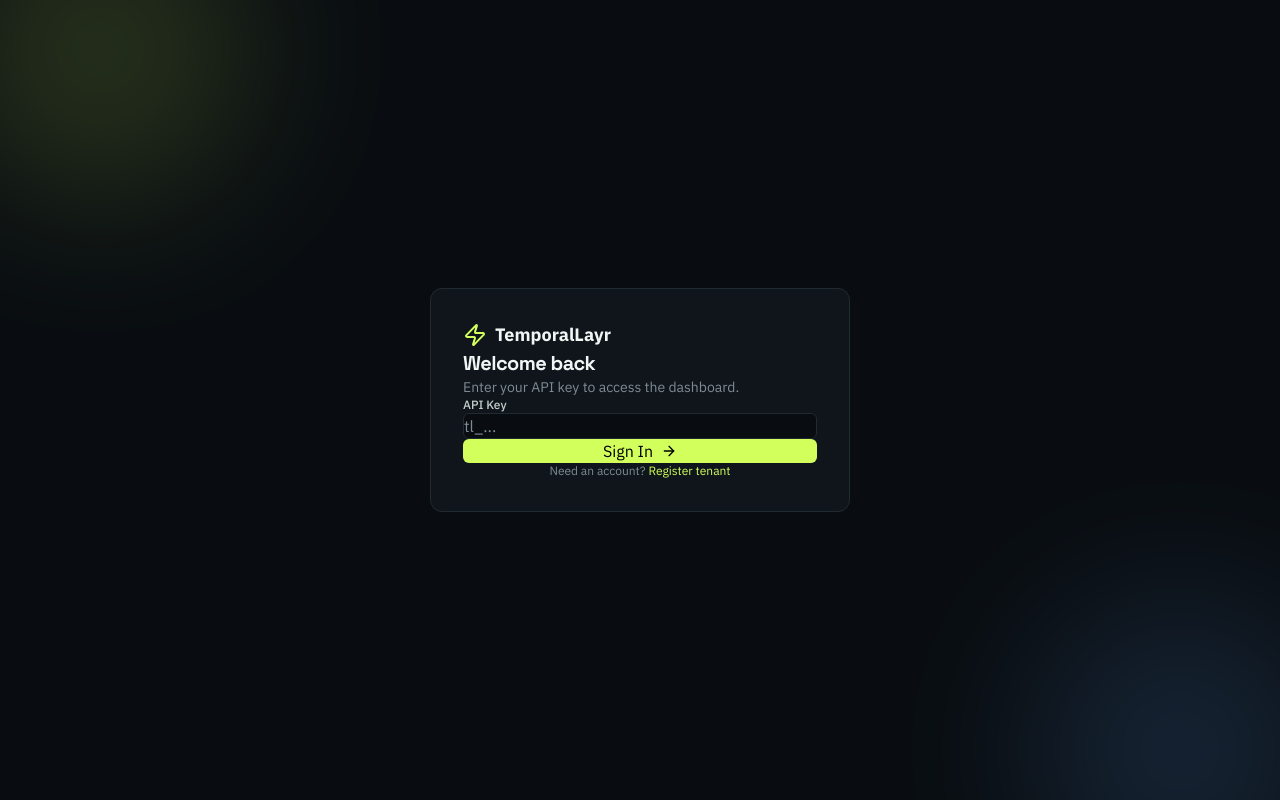
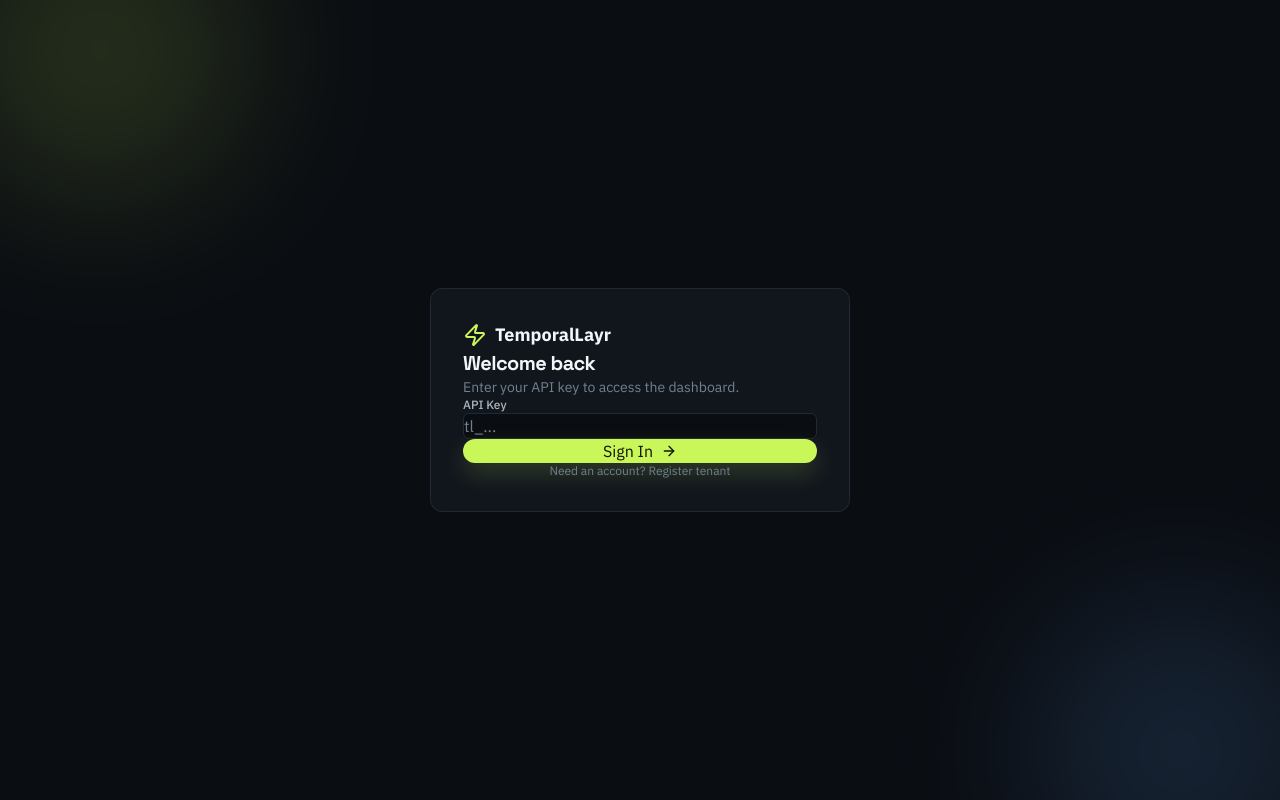
Before and after one commit to CodeWizarz/Temporallayr-Powerhouse, a React (Vite) app in the folder dashboard/: page /login in a window 1280 px wide. Built offline with nearby package versions, Linux system fonts and the light colour scheme; no server answers.

Commit message:
feat(dashboard): establish structured shell and shared surfaces

```diff
--- /dev/null
+++ b/dashboard/src/components/shared/DashboardPrimitives.tsx
@@ -0,0 +1,125 @@
+import type { ReactNode } from 'react';
+import { Card } from '../ui';
+
+export function DashboardSection({
+  eyebrow,
+  title,
+  description,
+  actions,
+}: {
+  eyebrow?: string;
+  title: string;
+  description?: string;
+  actions?: ReactNode;
+}) {
+  return (
+    <div className="flex flex-col gap-4 md:flex-row md:items-end md:justify-between">
+      <div className="max-w-3xl">
+        {eyebrow ? (
+          <div className="mb-3 text-[11px] font-medium uppercase tracking-[0.24em] text-[var(--text-dim)]">
+            {eyebrow}
+          </div>
+        ) : null}
+        <h1 className="text-[32px] font-semibold leading-none tracking-[-0.06em] text-[var(--text-primary)] md:text-[42px]">
+          {title}
+        </h1>
+        {description ? (
+          <p className="mt-3 max-w-2xl text-sm leading-6 text-[var(--text-secondary)] md:text-[15px]">
+            {description}
+          </p>
+        ) : null}
+      </div>
+      {actions ? <div className="flex items-center gap-2">{actions}</div> : null}
+    </div>
+  );
+}
+
+export function Surface({
+  children,
+  className = '',
+  tone = 'default',
+}: {
+  children: ReactNode;
+  className?: string;
+  tone?: 'default' | 'hero' | 'muted';
+}) {
+  const toneClass =
+    tone === 'hero'
+      ? 'bg-[linear-gradient(180deg,rgba(18,24,32,0.96),rgba(11,16,22,0.94))]'
+      : tone === 'muted'
+        ? 'bg-[linear-gradient(180deg,rgba(14,19,26,0.96),rgba(11,16,22,0.92))]'
+        : 'bg-[linear-gradient(180deg,rgba(15,21,28,0.96),rgba(10,14,20,0.94))]';
+
+  return (
+    <Card
+      padding="none"
+      className={[
+        'rounded-[22px] border-[var(--border)] shadow-[0_24px_80px_rgba(0,0,0,0.22)]',
+        toneClass,
+        className,
+      ].join(' ')}
+    >
+      {children}
+    </Card>
+  );
+}
+
+export function SurfaceHeader({
+  title,
+  description,
+  actions,
+}: {
+  title: string;
+  description?: string;
+  actions?: ReactNode;
+}) {
+  return (
+    <div className="flex flex-col gap-4 border-b border-[var(--border-soft)] px-6 py-5 md:flex-row md:items-center md:justify-between">
+      <div>
+        <h2 className="text-lg font-semibold tracking-[-0.03em] text-[var(--text-primary)]">{title}</h2>
+        {description ? <p className="mt-1 text-sm text-[var(--text-secondary)]">{description}</p> : null}
+      </div>
+      {actions ? <div className="flex items-center gap-2">{actions}</div> : null}
+    </div>
+  );
+}
+
+export function MetricCard({
+  label,
+  value,
+  hint,
+  icon,
+}: {
+  label: string;
+  value: string;
+  hint?: string;
+  icon?: ReactNode;
+}) {
+  return (
+    <div className="rounded-[20px] border border-[var(--border-soft)] bg-[linear-gradient(180deg,rgba(255,255,255,0.02),rgba(255,255,255,0.01))] px-5 py-5">
+      <div className="flex items-start justify-between gap-4">
+        <div>
+          <div className="text-[11px] font-medium uppercase tracking-[0.2em] text-[var(--text-dim)]">{label}</div>
+          <div className="mt-3 text-[34px] font-semibold leading-none tracking-[-0.05em] text-[var(--text-primary)] tabular-nums">
+            {value}
+          </div>
+          {hint ? <div className="mt-3 text-sm text-[var(--text-secondary)]">{hint}</div> : null}
+        </div>
+        {icon ? (
+          <div className="flex h-11 w-11 items-center justify-center rounded-2xl border border-[var(--border-soft)] bg-black/20 text-[var(--text-secondary)]">
+            {icon}
+          </div>
+        ) : null}
+      </div>
+    </div>
+  );
+}
+
+export function EmptyPanel({ title, description }: { title: string; description: string }) {
+  return (
+    <div className="flex min-h-[220px] flex-col items-start justify-center rounded-[20px] border border-dashed border-[var(--border-soft)] bg-[var(--bg-panel-soft)] px-6 py-8">
+      <div className="text-base font-medium text-[var(--text-primary)]">{title}</div>
+      <div className="mt-2 max-w-md text-sm leading-6 text-[var(--text-secondary)]">{description}</div>
+    </div>
+  );
+}
--- a/dashboard/src/components/shared/index.ts
+++ b/dashboard/src/components/shared/index.ts
@@ -3,3 +3,4 @@
 export { ErrorBanner } from './ErrorBanner';
 export { PageHeader } from './PageHeader';
 export { ContextSidebar, SidebarNavItem } from './ContextSidebar';
+export { DashboardSection, Surface, SurfaceHeader, MetricCard, EmptyPanel } from './DashboardPrimitives';
--- a/dashboard/src/components/ui/Button.tsx
+++ b/dashboard/src/components/ui/Button.tsx
@@ -13,16 +13,16 @@
 }
 
 const variants: Record<Variant, string> = {
-  primary: 'bg-[var(--accent)] text-black hover:bg-[var(--accent-hover)] font-medium',
-  secondary: 'bg-[var(--bg-elevated)] text-[var(--text-primary)] hover:bg-[#4a4a4a] border border-[var(--border)]',
-  ghost: 'text-[var(--text-secondary)] hover:bg-[var(--bg-elevated)] hover:text-[var(--text-primary)]',
+  primary: 'bg-[var(--accent)] text-[#10140b] hover:bg-[var(--accent-hover)] font-medium shadow-[0_10px_24px_rgba(201,246,88,0.18)]',
+  secondary: 'bg-[var(--bg-elevated)] text-[var(--text-primary)] hover:bg-[#202a35] border border-[var(--border)]',
+  ghost: 'text-[var(--text-secondary)] hover:bg-white/5 hover:text-[var(--text-primary)]',
   danger: 'bg-red-500/10 text-red-400 hover:bg-red-500/20 border border-red-500/30',
-  outline: 'border border-[var(--border)] text-[var(--text-secondary)] hover:bg-[var(--bg-elevated)] hover:text-[var(--text-primary)]',
+  outline: 'border border-[var(--border)] bg-[rgba(255,255,255,0.02)] text-[var(--text-secondary)] hover:bg-[var(--bg-elevated)] hover:text-[var(--text-primary)]',
 };
 
 const sizes: Record<Size, string> = {
-  sm: 'px-2.5 py-1 text-xs gap-1.5',
-  md: 'px-3.5 py-1.5 text-sm gap-2',
+  sm: 'px-3 py-1.5 text-xs gap-1.5',
+  md: 'px-4 py-2 text-sm gap-2',
   lg: 'px-5 py-2.5 text-sm gap-2',
 };
 
@@ -31,7 +31,7 @@
     <button
       ref={ref}
       disabled={disabled || loading}
-      className={`inline-flex items-center justify-center rounded-md transition-colors duration-150
+      className={`inline-flex items-center justify-center rounded-xl transition-colors duration-150
         disabled:opacity-50 disabled:cursor-not-allowed cursor-pointer
         ${variants[variant]} ${sizes[size]} ${className}`}
       {...props}
--- a/dashboard/src/components/ui/Card.tsx
+++ b/dashboard/src/components/ui/Card.tsx
@@ -9,15 +9,15 @@
 
 const paddings = {
   none: '',
-  sm: 'p-3',
-  md: 'p-4',
+  sm: 'p-4',
+  md: 'p-5',
   lg: 'p-6',
 };
 
 export function Card({ children, className = '', padding = 'md', hover, ...props }: CardProps) {
   return (
     <div
-      className={`bg-[var(--bg-surface)] border border-[var(--border)] rounded-lg
+      className={`bg-[var(--bg-surface)] border border-[var(--border)] rounded-2xl
         ${hover ? 'hover:border-[var(--border-hover)] transition-colors cursor-pointer' : ''}
         ${paddings[padding]} ${className}`}
       {...props}
--- a/dashboard/src/styles/global.css
+++ b/dashboard/src/styles/global.css
@@ -4,7 +4,17 @@
 
 *, *::before, *::after { box-sizing: border-box; margin: 0; padding: 0; }
 html { -webkit-font-smoothing: antialiased; -moz-osx-font-smoothing: grayscale; text-rendering: optimizeLegibility; }
-body { font-family: var(--font-sans); background: var(--bg-base); color: var(--text-primary); min-height: 100vh; overflow: hidden; }
+html, body, #root { min-height: 100%; }
+body {
+  font-family: var(--font-sans);
+  background:
+    radial-gradient(circle at top left, rgba(201, 246, 88, 0.08), transparent 22%),
+    radial-gradient(circle at top right, rgba(86, 122, 255, 0.06), transparent 26%),
+    linear-gradient(180deg, #0a0d12 0%, #0b0f14 100%);
+  color: var(--text-primary);
+  min-height: 100vh;
+  overflow: hidden;
+}
 #root { min-height: 100vh; }
 ::-webkit-scrollbar { width: 6px; height: 6px; }
 ::-webkit-scrollbar-track { background: transparent; }
@@ -15,3 +25,4 @@
 .tabular-nums { font-variant-numeric: tabular-nums; }
 h1, h2, h3, h4 { font-family: var(--font-display); letter-spacing: -0.03em; }
 button, input, select, textarea { font: inherit; }
+a { color: inherit; text-decoration: none; }
--- a/dashboard/src/styles/theme.css
+++ b/dashboard/src/styles/theme.css
@@ -1,19 +1,22 @@
 /* TemporalLayr Design Tokens */
 :root {
-  --bg-base: #090d11;
-  --bg-surface: #0f151b;
-  --bg-sidebar: #070b0f;
-  --bg-elevated: #151d25;
+  --bg-base: #0a0d12;
+  --bg-surface: #11161d;
+  --bg-sidebar: #0d1218;
+  --bg-elevated: #171e27;
+  --bg-panel-soft: rgba(255, 255, 255, 0.018);
   --bg-overlay: rgba(0, 0, 0, 0.6);
-  --text-primary: #eff6f3;
-  --text-secondary: #c4d0cb;
-  --text-muted: #7d8c92;
-  --border: #1f2a31;
-  --border-hover: #31414b;
+  --text-primary: #f2f6f8;
+  --text-secondary: #aab5be;
+  --text-muted: #72808c;
+  --text-dim: #5f6b76;
+  --border: #202935;
+  --border-hover: #303c49;
+  --border-soft: rgba(255, 255, 255, 0.075);
   --border-subtle: #182028;
-  --accent: #d2ff5c;
-  --accent-hover: #c2f144;
-  --accent-dim: rgba(210, 255, 92, 0.08);
+  --accent: #c9f658;
+  --accent-hover: #d8ff72;
+  --accent-dim: rgba(201, 246, 88, 0.1);
   --success: #4ade80;
   --error: #f87171;
   --warning: #fb923c;
```
Also changed, not shown: dashboard/src/components/Layout.tsx (+66 -46 lines).
